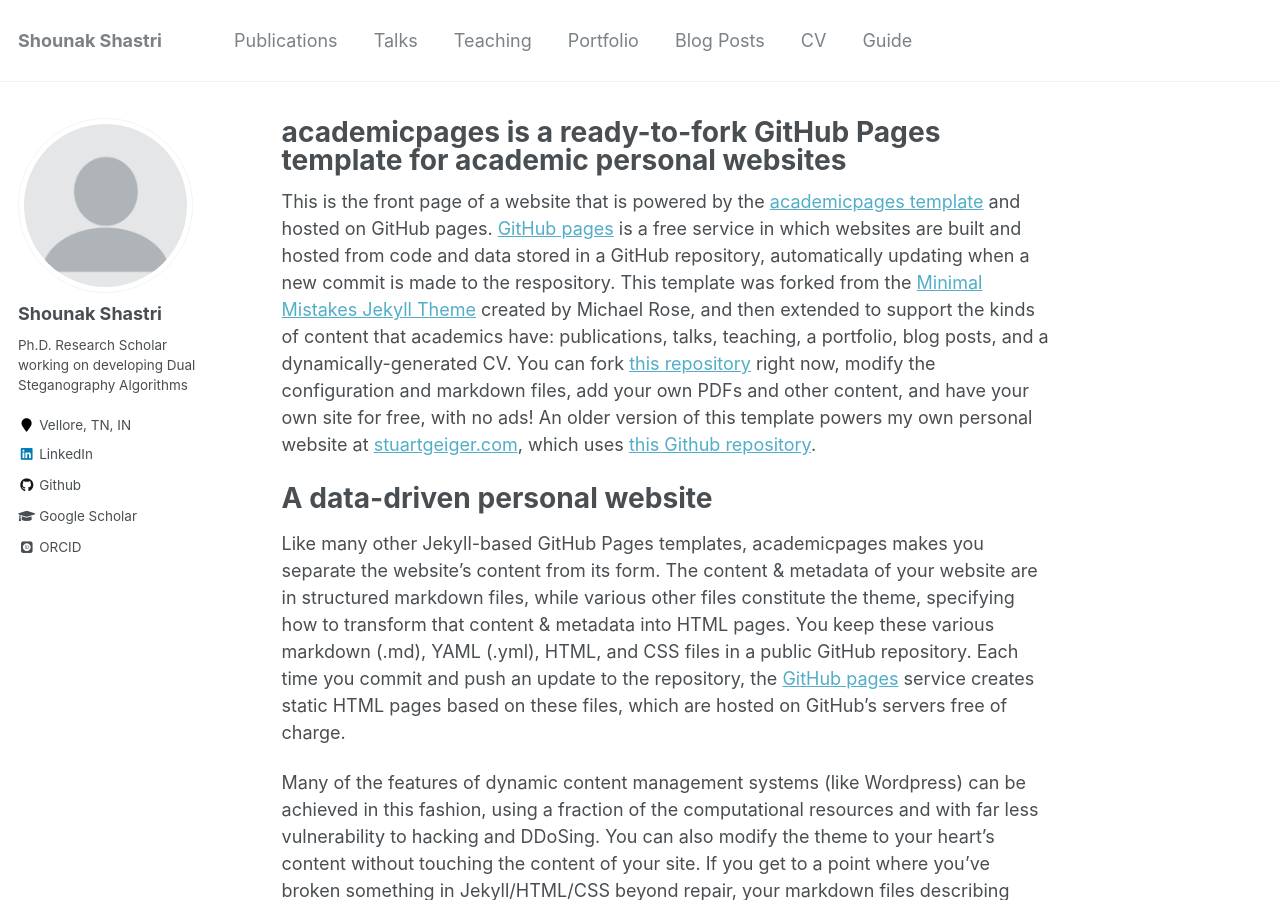
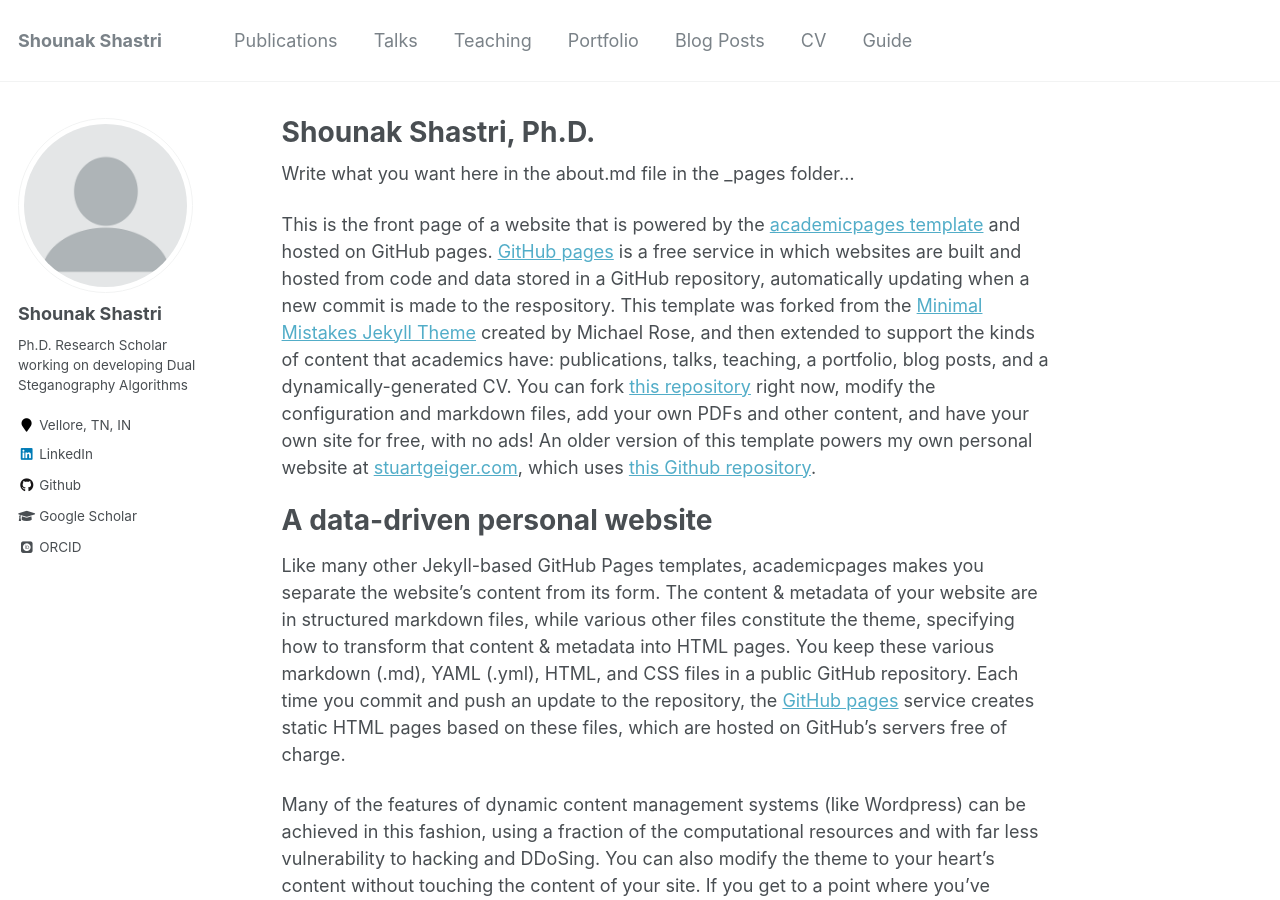
Before and after one commit to shounakshastri/shounakshastri.github.io, a Jekyll site: the page built from _pages/about.md, in a window 1280 px wide and 900 px high. Built offline with Jekyll 4.4.1, drawn with Linux system fonts in a browser that asks for light colours; some web fonts are replaced.

Commit message:
Changed the about.md file

```diff
--- a/_config.yml
+++ b/_config.yml
@@ -85,12 +85,10 @@ author:
   bio              : "Ph.D. Research Scholar working on developing Dual Steganography Algorithms"
   location         : "Vellore, TN, IN"
   employer         :
-  pubmed           :
   googlescholar    : "https://scholar.google.com/citations?hl=en&user=nclnF98AAAAJ"
   email            :
   researchgate     :  # example: "https://www.researchgate.net/profile/yourprofile"
   facebook         :
-  foursquare       :
   github           : "shounakshastri"
   linkedin         : "www.linkedin.com/in/shounak-shastri"
   orcid            : "https://orcid.org/0000-0002-2247-9046"
--- a/_pages/about.md
+++ b/_pages/about.md
@@ -1,12 +1,13 @@
 ---
 permalink: /
-title: "academicpages is a ready-to-fork GitHub Pages template for academic personal websites"
+title: "Shounak Shastri, Ph.D."
 excerpt: "About me"
 author_profile: true
 redirect_from:
   - /about/
   - /about.html
 ---
+Write what you want here in the about.md file in the _pages folder...
 
 This is the front page of a website that is powered by the [academicpages template](https://github.com/academicpages/academicpages.github.io) and hosted on GitHub pages. [GitHub pages](https://pages.github.com) is a free service in which websites are built and hosted from code and data stored in a GitHub repository, automatically updating when a new commit is made to the respository. This template was forked from the [Minimal Mistakes Jekyll Theme](https://mmistakes.github.io/minimal-mistakes/) created by Michael Rose, and then extended to support the kinds of content that academics have: publications, talks, teaching, a portfolio, blog posts, and a dynamically-generated CV. You can fork [this repository](https://github.com/academicpages/academicpages.github.io) right now, modify the configuration and markdown files, add your own PDFs and other content, and have your own site for free, with no ads! An older version of this template powers my own personal website at [stuartgeiger.com](http://stuartgeiger.com), which uses [this Github repository](https://github.com/staeiou/staeiou.github.io).
 
```
